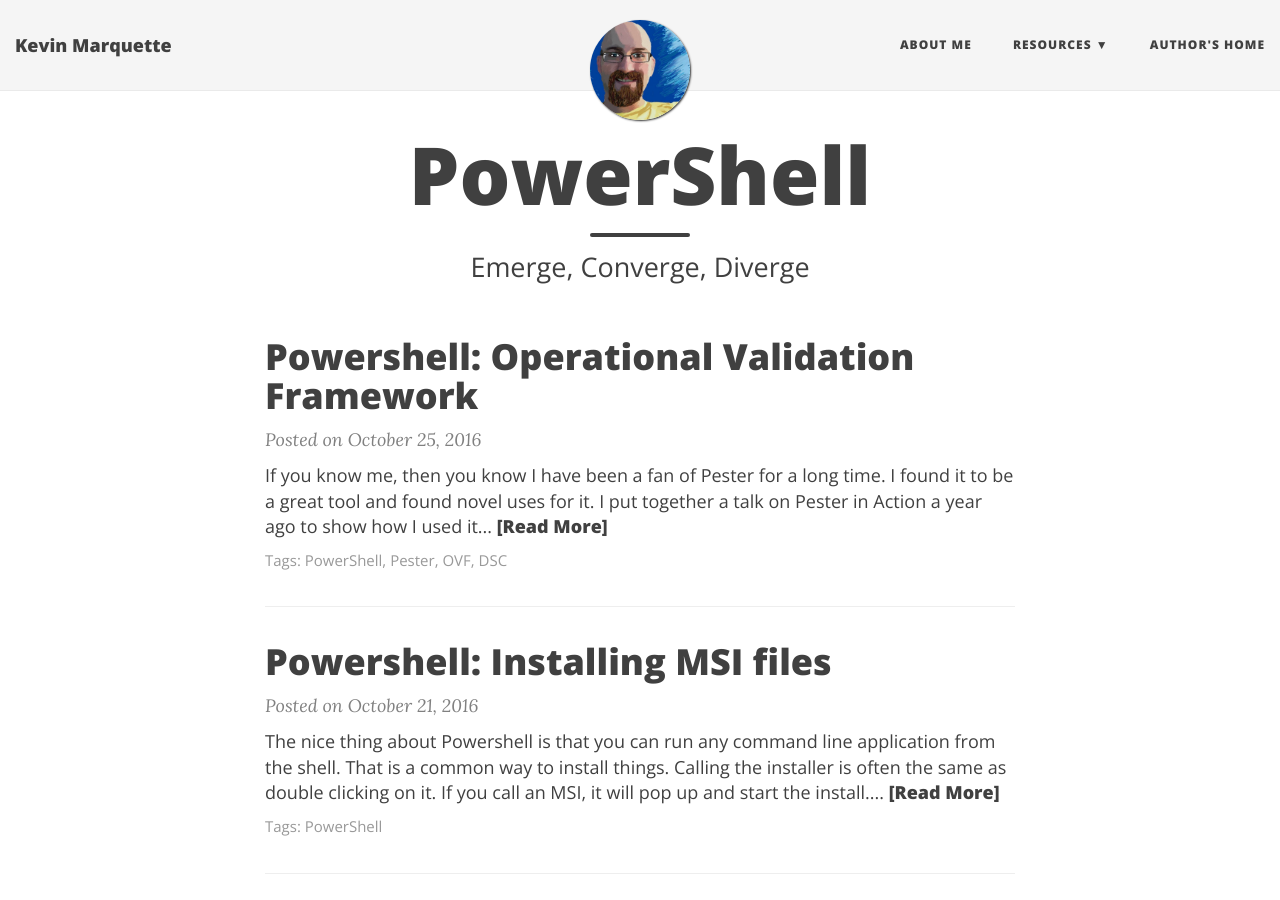
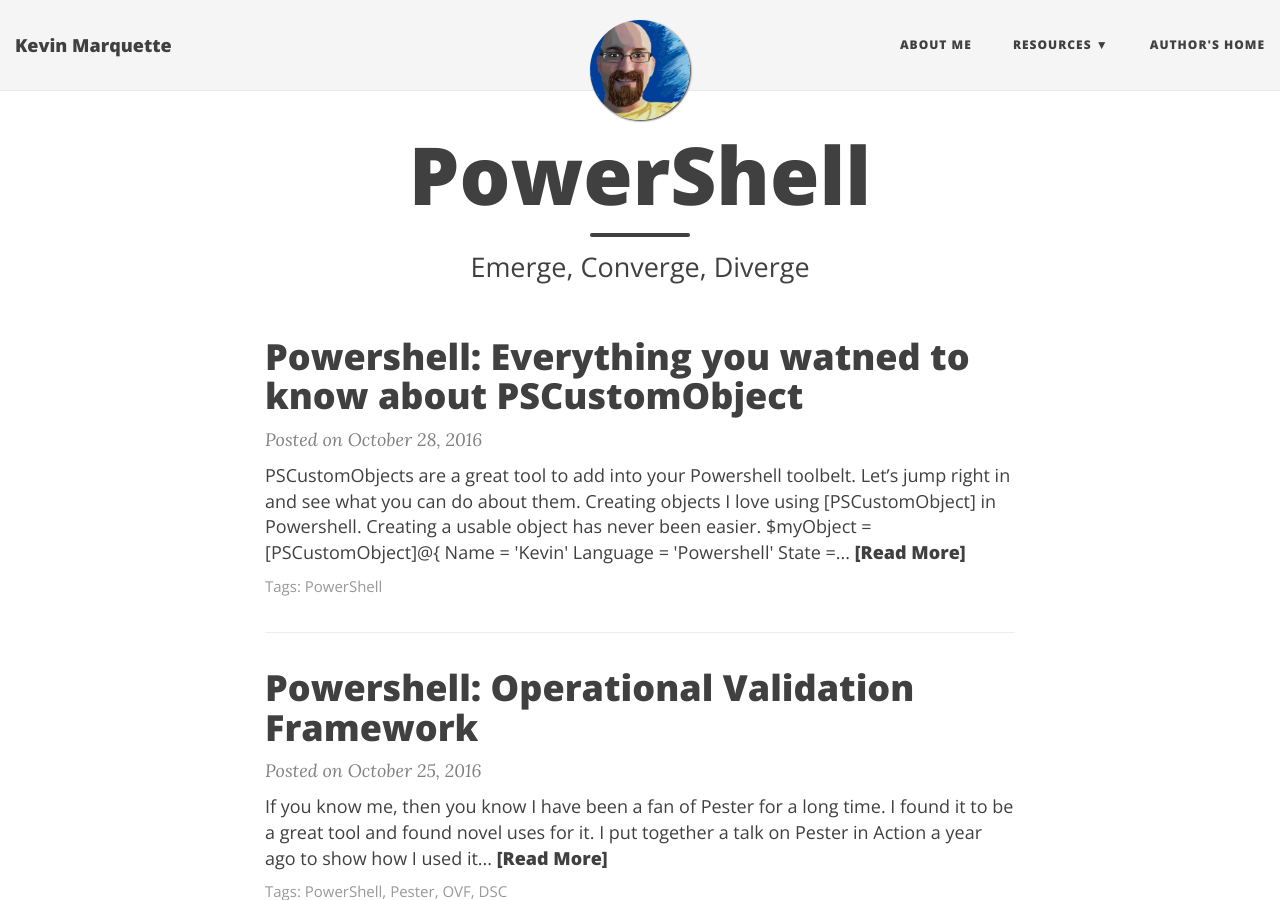
Before and after one commit to KevinMarquette/kevinmarquette.github.io, a Jekyll site: the page built from index.html, in a window 1280 px wide and 900 px high. Built offline with Jekyll 4.4.1, drawn with Linux system fonts in a browser that asks for light colours; nearby versions of some CDN libraries; the list of posts is cut into pages by our own code.

Commit message:
Publishing post on pscustomobject

```diff
--- a/_draft/powershell-pscustomobject.md
+++ b/_posts/2016-10-28-powershell-everything-you-wanted-to-know-about-pscustomobject.md
@@ -1,9 +1,11 @@
 ---
 layout: post
-title: "Powershell: PSCustomObject"
-date: 2016-11-04
+title: "Powershell: Everything you watned to know about PSCustomObject"
+date: 2016-10-28
 tags: [PowerShell]
 ---
+
+`PSCustomObject`s are a great tool to add into your Powershell toolbelt. Let's jump right in and see what you can do about them.
 
 ## Creating objects
 
@@ -47,7 +49,7 @@
 
 I love how nicely this just fits into the language. Now that we have an object with a proper type name, we can do some more things.
 
-## Default dispaly set
+## Using DefaultPropertySet the long way
 
 Powershell decides for us what properties to display by default. A lot of the native commands have a `.ps1xml` formating file that does all the heavy lifting. From this [post by Boe Prox](https://learn-powershell.net/2013/08/03/quick-hits-set-the-default-property-display-in-powershell-on-custom-objects/), there is a much simpler way for us to do this on our custom object. We can give it a `MemberSet` for it to use.
 
@@ -108,3 +110,5 @@
 This works really well if you need your custom object as the property. It will throw a validation error if the type does not match.
 
 Defining the `OutputType` does not do any output validation like you may think it should. Right now it feels like a good practice but I think the only thing that may use is is the ISE.
+
+I hope you learned something and can find a way to work this into your script now.
```
Also changed, not shown: other parts of _posts/2016-10-28-powershell-everything-you-wanted-to-know-about-pscustomobject.md (+1 -1 lines).
